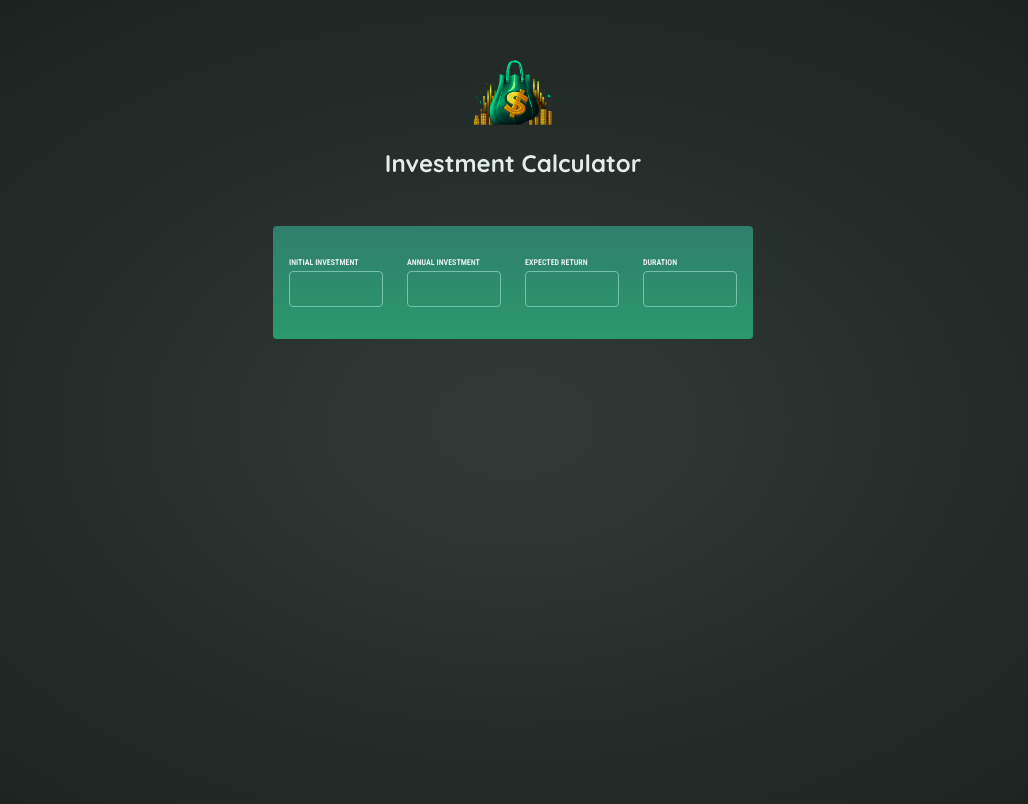
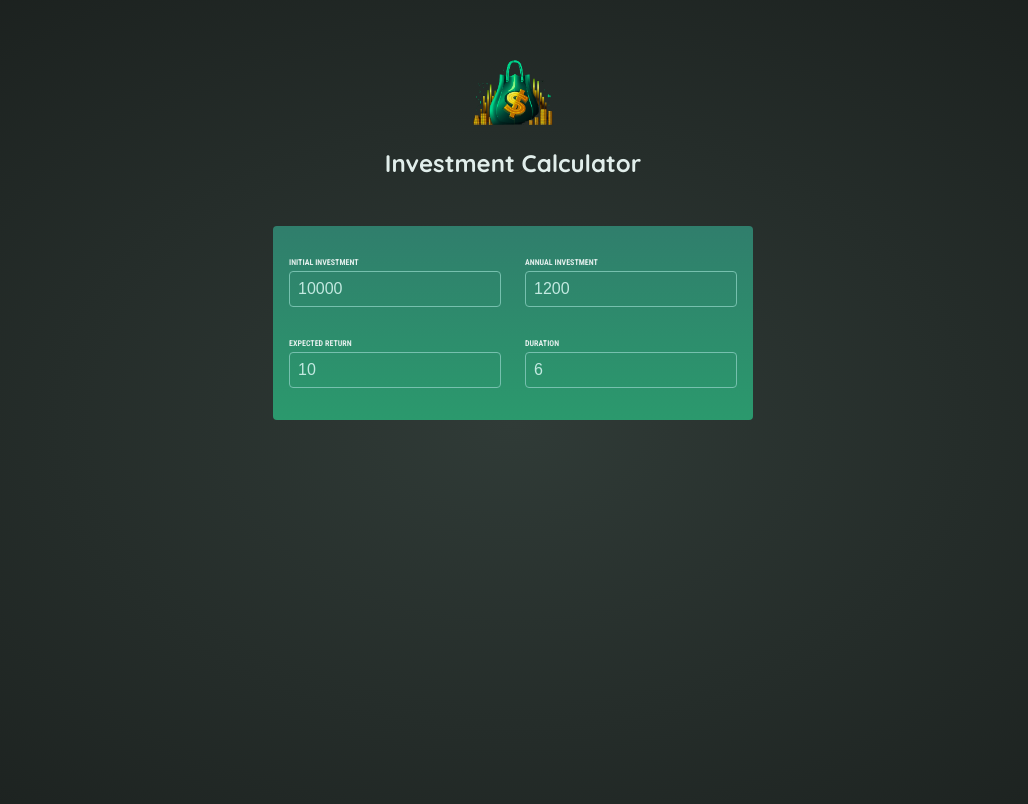
Before and after one commit to Yussif20/ReactEssentialsPractice, a React (Vite) app: page / in a window 1280 px wide. Shown: the top 804 px of the page, without its empty margins (127-1155 px from the left). Built offline with nearby package versions, Linux system fonts and the light colour scheme.

Commit message:
handling events and using two way binding

```diff
--- a/src/components/UserInput.jsx
+++ b/src/components/UserInput.jsx
@@ -1,24 +1,60 @@
-import React from "react";
+import { useState } from "react";
 
 const UserInput = () => {
+  const [userInput, setUserInput] = useState({
+    initialInvestment: 10000,
+    annualInvestment: 1200,
+    expectedReturn: 10,
+    deration: 6,
+  });
+  const handleChange = (inputIdentifier, newValue) => {
+    setUserInput((prevUserInput) => {
+      return {
+        ...prevUserInput,
+        [inputIdentifier]: newValue,
+      };
+    });
+  };
   return (
     <section id="user-input">
       <div className="input-group">
         <p>
           <label>Initial Investment</label>
-          <input type="number" required />
+          <input
+            type="number"
+            required
+            value={userInput.initialInvestment}
+            onChange={(e) => handleChange("initialInvestment", e.target.value)}
+          />
         </p>
         <p>
           <label>Annual Investment</label>
-          <input type="number" required />
+          <input
+            type="number"
+            required
+            value={userInput.annualInvestment}
+            onChange={(e) => handleChange("annualInvestment", e.target.value)}
+          />
         </p>
+      </div>
+      <div className="input-group">
         <p>
           <label>Expected Return</label>
-          <input type="number" required />
+          <input
+            type="number"
+            required
+            value={userInput.expectedReturn}
+            onChange={(e) => handleChange("expectedReturn", e.target.value)}
+          />
         </p>
         <p>
           <label>Duration</label>
-          <input type="number" required />
+          <input
+            type="number"
+            required
+            value={userInput.deration}
+            onChange={(e) => handleChange("duration", e.target.value)}
+          />
         </p>
       </div>
     </section>
```
